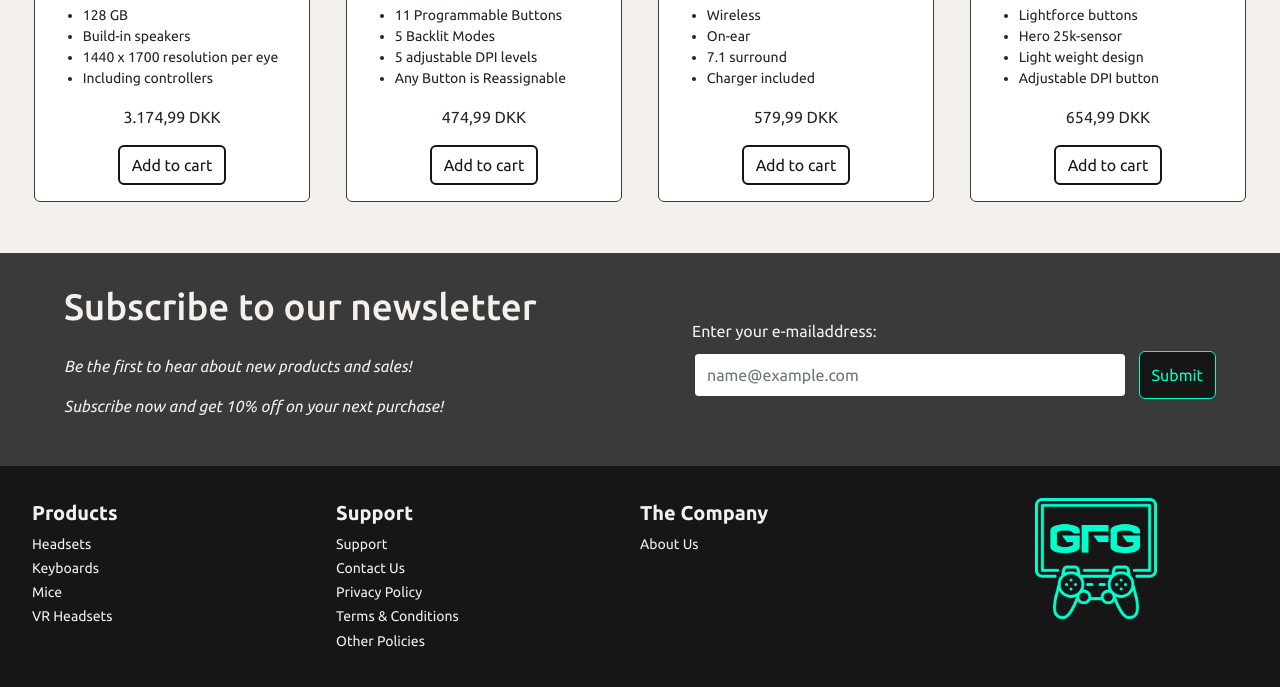
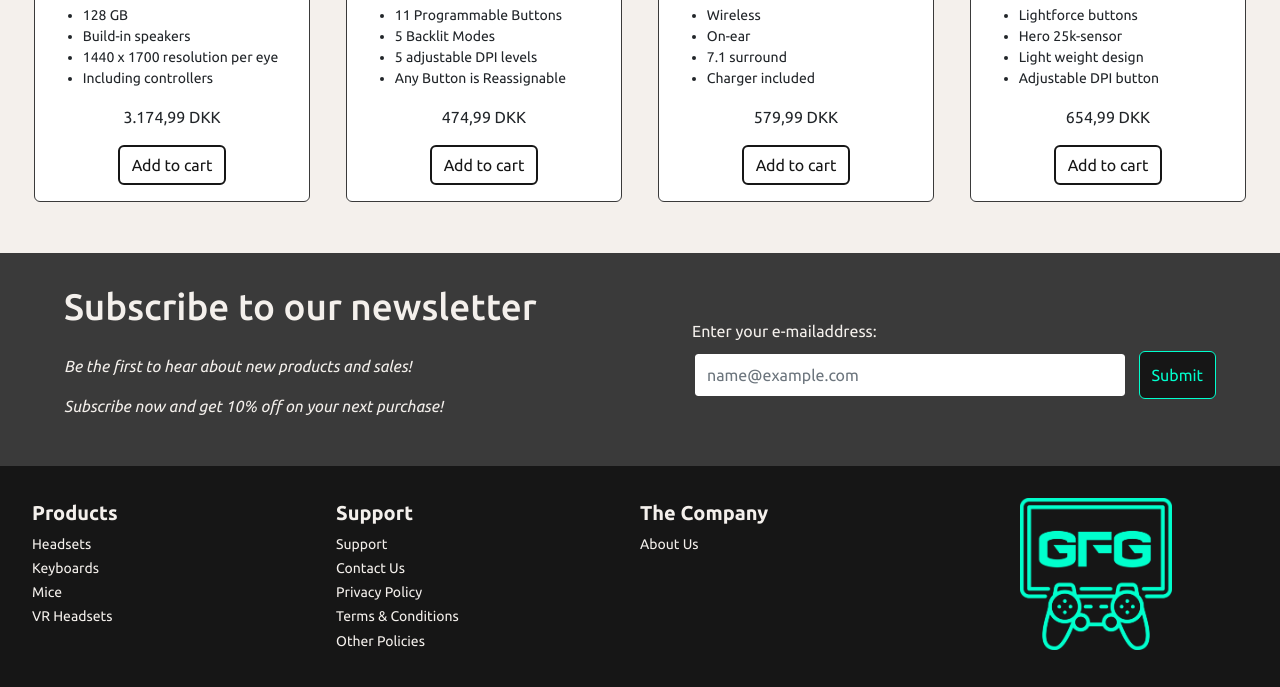
Before and after one commit to Tan-Han/first-semester-project, a plain HTML site: page index.html in a window 1280 px wide. Shown: the part 2057-2744 px from the top of the page. Drawn offline with nearby package versions, Linux system fonts and the light colour scheme; a web font is replaced by a local one.

Commit message:
Logo location edit

```diff
--- a/css/style.css
+++ b/css/style.css
@@ -441,8 +441,8 @@ body {
   display: flex;
   justify-content: center;
   align-content: center;
-  width: 90%;
-  height: 90%;
+  width: 100%;
+  height: 100%;
   margin: 0;
   padding: 0;
 }
@@ -454,7 +454,7 @@ body {
 }
 
 .logo-img-footer {
-  width: 40%;
+  width: 50%;
 }
 
 /* ----- Media queries ----- */
--- a/index.html
+++ b/index.html
@@ -16,7 +16,7 @@
 <div class="containter navigation-bar">
   <nav class="navbar navbar-dark navbar-expand-lg">
     <div class="container-fluid nav-con align-items-center">
-      <a class="navbar-brand" href="index.html"><img src="img/Logo/GFG 3.png" alt="logo" class="navbar-brand-img"></a>
+      <a class="navbar-brand" href="index.html"><img src="img/GFG 3.png" alt="logo" class="navbar-brand-img"></a>
       <button class="navbar-toggler" type="button" data-bs-toggle="collapse" data-bs-target="#navbarSupportedContent" aria-controls="navbarSupportedContent" aria-expanded="false" aria-label="Toggle navigation">
         <span class="navbar-toggler-icon"></span>
       </button>
@@ -304,7 +304,7 @@
       </ul>
     </div>
     <div class="col logo-footer">
-      <a href="index.html"><img src="img/logo/GFG 2.png" alt="logo" class="logo-img-footer"></a>
+      <a href="index.html"><img src="img/GFG 2.png" alt="logo" class="logo-img-footer"></a>
     </div>
   </div>
 
```
Also changed, not shown: about.html (+3 -3 lines), contact.html (+2 -2 lines), productpage-headsets.html (+2 -2 lines), productpage-keyboard.html (+2 -2 lines), productpage-mouse.html (+2 -2 lines), productpage-vr.html (+2 -2 lines), img/GFG 2.png (renamed from img/Logo/GFG 2.png), img/GFG 3.png (renamed from img/Logo/GFG 3.png), img/GFG.png (renamed from img/Logo/GFG.png).
